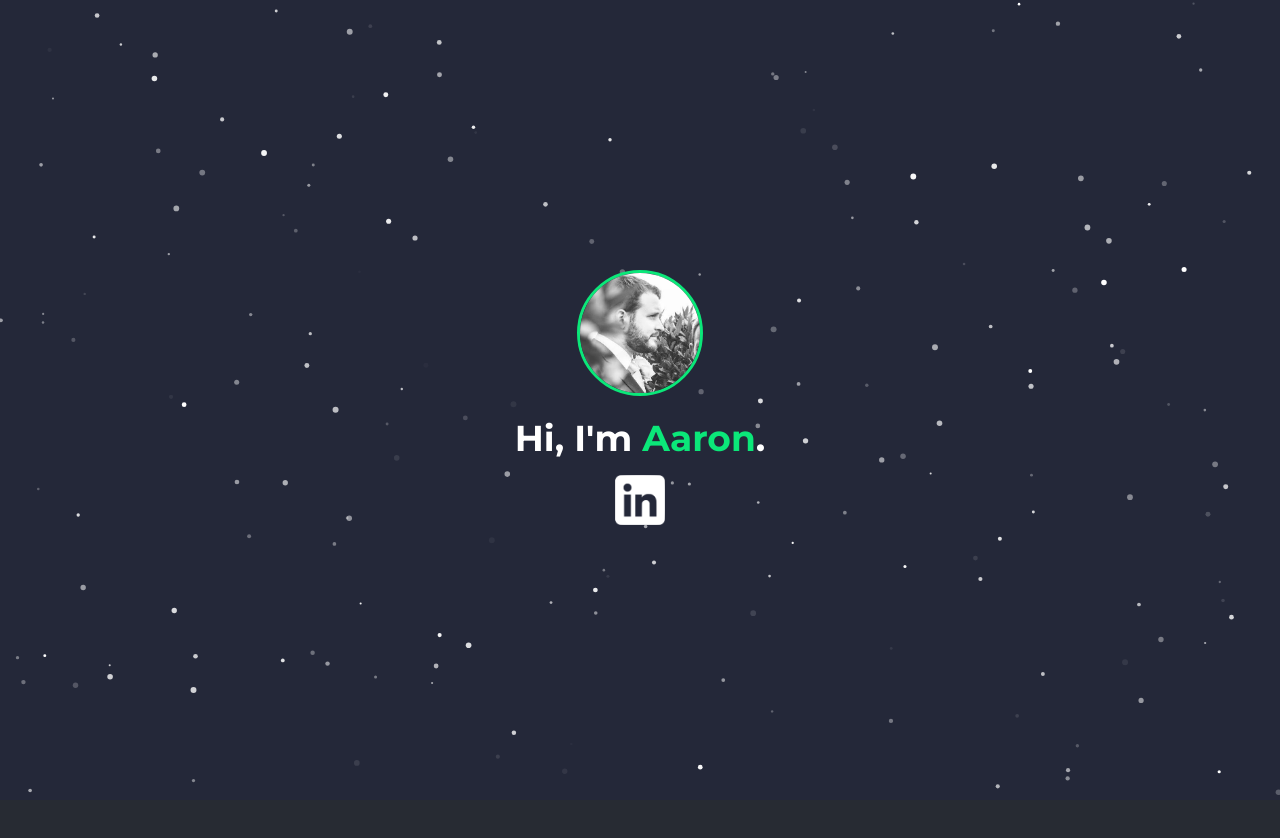
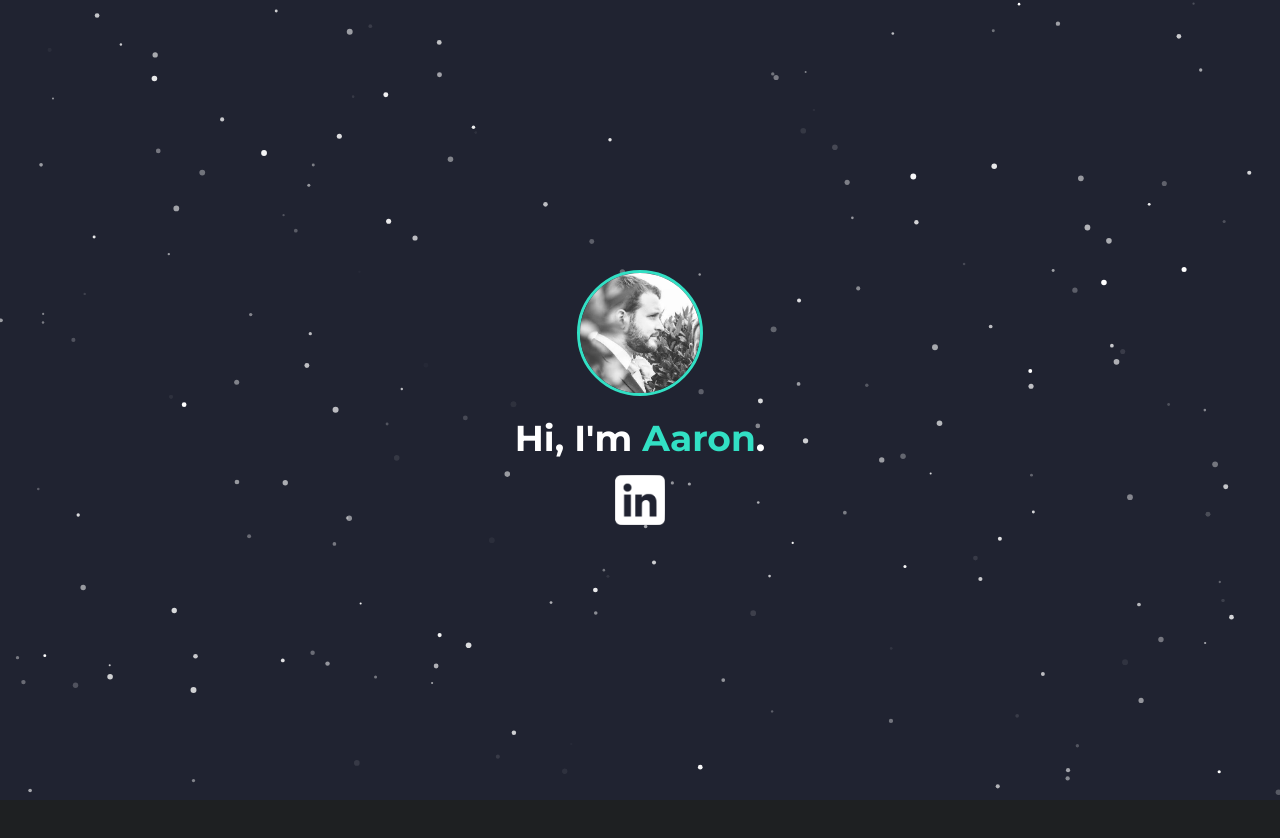
Before and after one commit to aaronzor/react-portfolio-aaron, a React (Create React App) app: page / in a window 1280 px wide. Shown: the top 838 px of the page. Built offline with nearby package versions, Linux system fonts and the light colour scheme.

Commit message:
Colour palette changes

```diff
--- a/src/App.css
+++ b/src/App.css
@@ -28,7 +28,7 @@ body {
 body {
   margin: 0;
   padding: 0;
-  background: #272b33;
+  background: #1E2022;
   color: white;
   font-family: 'Montserrat', sans-serif;
   min-width: 320px;
--- a/src/components/home/home.css
+++ b/src/components/home/home.css
@@ -32,14 +32,14 @@
     margin: 15px;
   }
   .name {
-    color: rgb(11, 231, 121);
+    color: #32E0C4;
   }
 
 
   /* Profile Avatar */
   .profile {
     border-radius: 50%;
-    border: 0.2rem solid #0be779;
+    border: 0.2rem solid #32E0C4;
   }
 
   /* Particles Animation */
```
